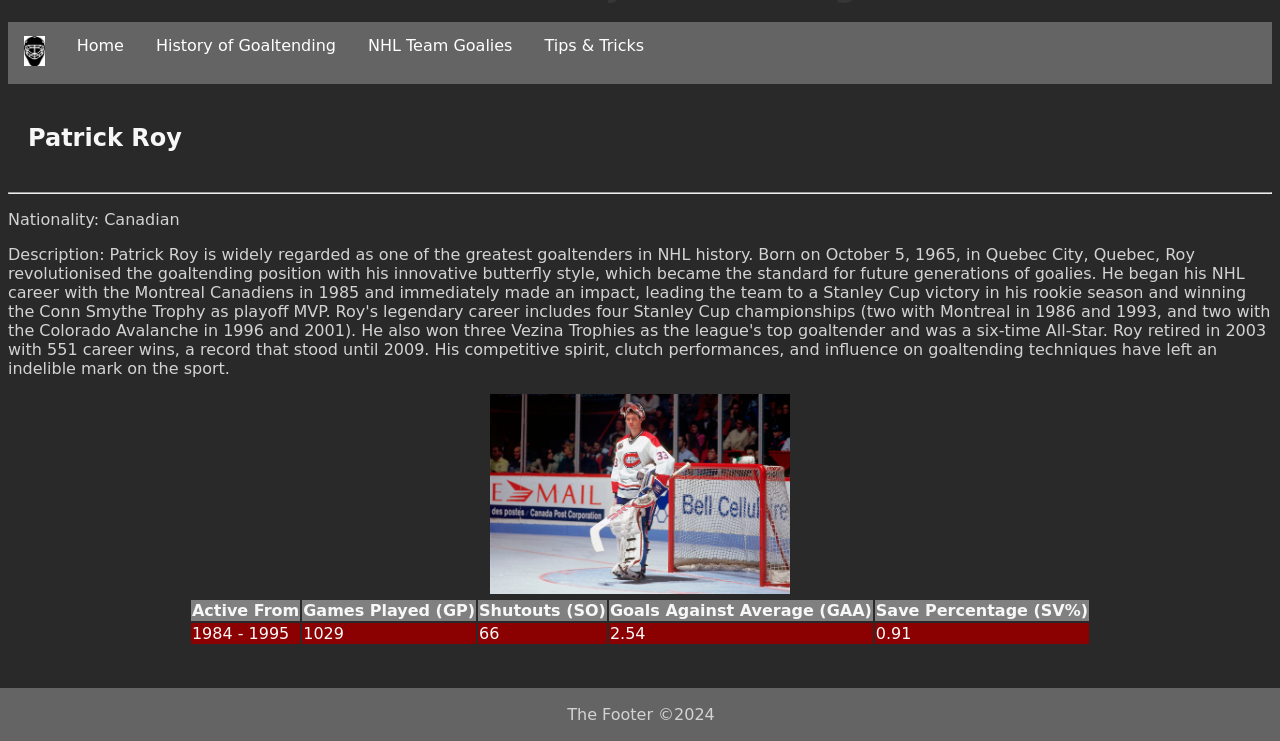
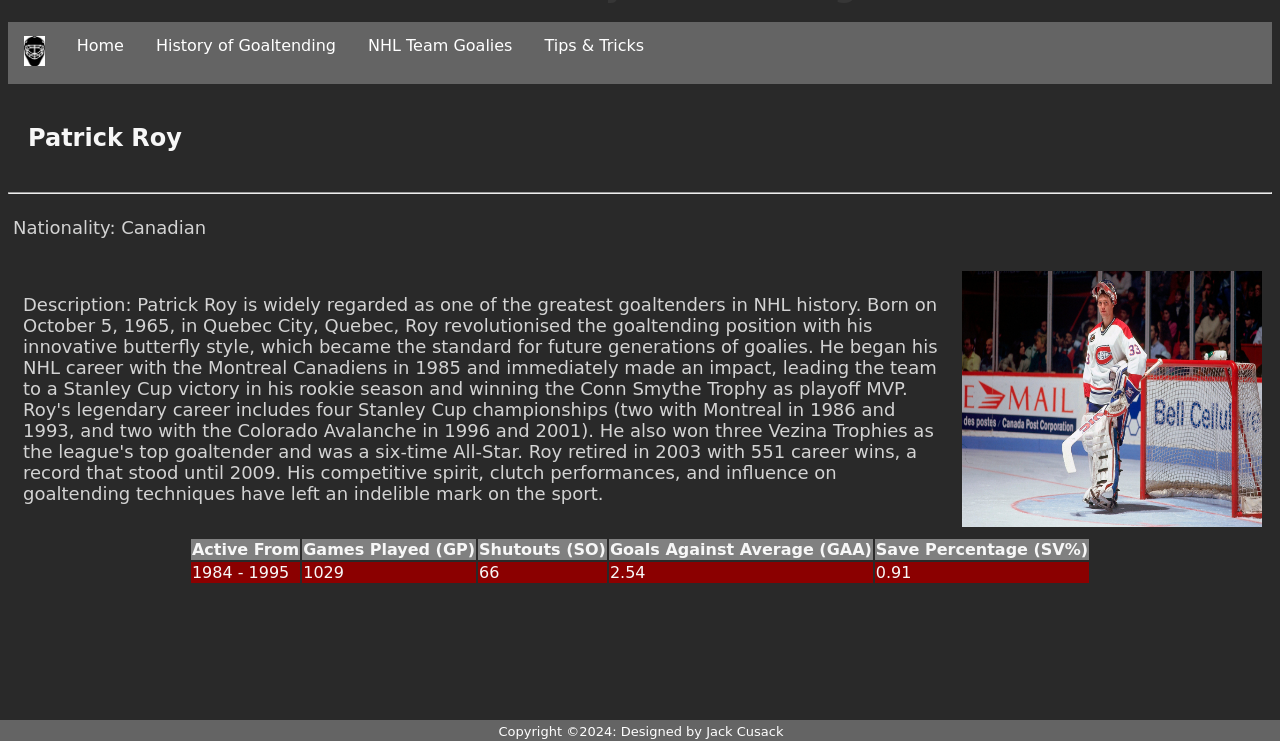
Before and after one commit to JackCusack/goaltending, a Flask app: page /goalie/1 in a window 1280 px wide. Shown: the part 59-800 px from the top of the page. Run offline with Flask 3, Linux system fonts and the light colour scheme; data comes from the database, SQL or seed files in the repository.

Commit message:
Started experimenting with formatting for tips and tricks and goaltender pages. ///Did some styling and formatting on the homepage. Changed the size and style for footer, Played around with box border lights

```diff
--- a/static/style.css
+++ b/static/style.css
@@ -4,7 +4,9 @@ body{
   }
 
 p {
+  font-size:large ;
   color:lightgrey;
+  padding: 5px;
   }
 
 footer {
@@ -17,6 +19,10 @@ footer {
   background-color: rgb(100, 100, 100);
   color: white;
   }
+
+ft{
+  font-size: small;
+}
 
 h1 {
   text-shadow: 4px 4px #363636;
@@ -84,3 +90,40 @@ ul {
   /*img {
     float:right;
   }*/
+
+/*Formatting for goaltender pages*/
+  .grid-container {
+    display: flex;
+    grid-template-columns: 500px auto;
+    gap: 10px;
+    padding: 10px;
+
+  }
+
+  /*Formating for tips and tricks page*/
+  .content {
+    display:flex;
+    grid-template-columns: center 50px center 50px;
+    gap: 10px;
+    padding: 10px;
+    border: 2px solid black;
+    box-shadow:0 0 10px rgb(48, 39, 39);
+  }
+
+  aside {
+    width: 260px;
+    float: center;
+    border-width: 100px;
+}
+
+
+.center-box{
+  display: flex;
+  justify-content: center;
+  width: 50%;
+  padding: 20px;
+  border: 2px solid rgb(0, 0, 0);
+  box-shadow:0 0 10px rgb(192, 13, 13);
+  background-color: rgb(100,100,100);
+  text-align: center;
+}
--- a/templates/all_teams.html
+++ b/templates/all_teams.html
@@ -72,7 +72,7 @@
         </div>
 
         <footer>
-        <p>The Footer &copy;2024</p>
+        <ft>Copyright &copy;2024: Designed by Jack Cusack</ft>
         </footer>
 
     </body>
--- a/templates/goaltender.html
+++ b/templates/goaltender.html
@@ -7,13 +7,14 @@
 
 <p>Nationality: {{goaltender[9]}}</p>
 
+<div class="grid-container">
 <p>Description: {{goaltender[12]}}</p>
 
-<div>
-<center><img src="{{goaltender[11]}}" alt = "Goaltender" width = "300px"/></center>
+<img src="{{goaltender[11]}}" alt = "Goaltender" width = "300px"/>
 </div>
 
 <!Statistics table for goaltender pages, retrieves data from SQL database>
+
 <div>
 <center>
 <table>
@@ -36,4 +37,7 @@
 </center>
 </div>
 
+<br>
+<br>
+<br>
 {%endblock%}
--- a/templates/layout.html
+++ b/templates/layout.html
@@ -26,7 +26,7 @@
         </main>
 
         <footer>
-        <p>The Footer &copy;2024</p>
+        <ft>Copyright &copy;2024: Designed by Jack Cusack</ft>
         </footer>
 
     </body>
```
Also changed, not shown: templates/history.html (+4 -4 lines), templates/home.html (+9 -7 lines), templates/tipsandtricks.html (+10 -1 lines).
